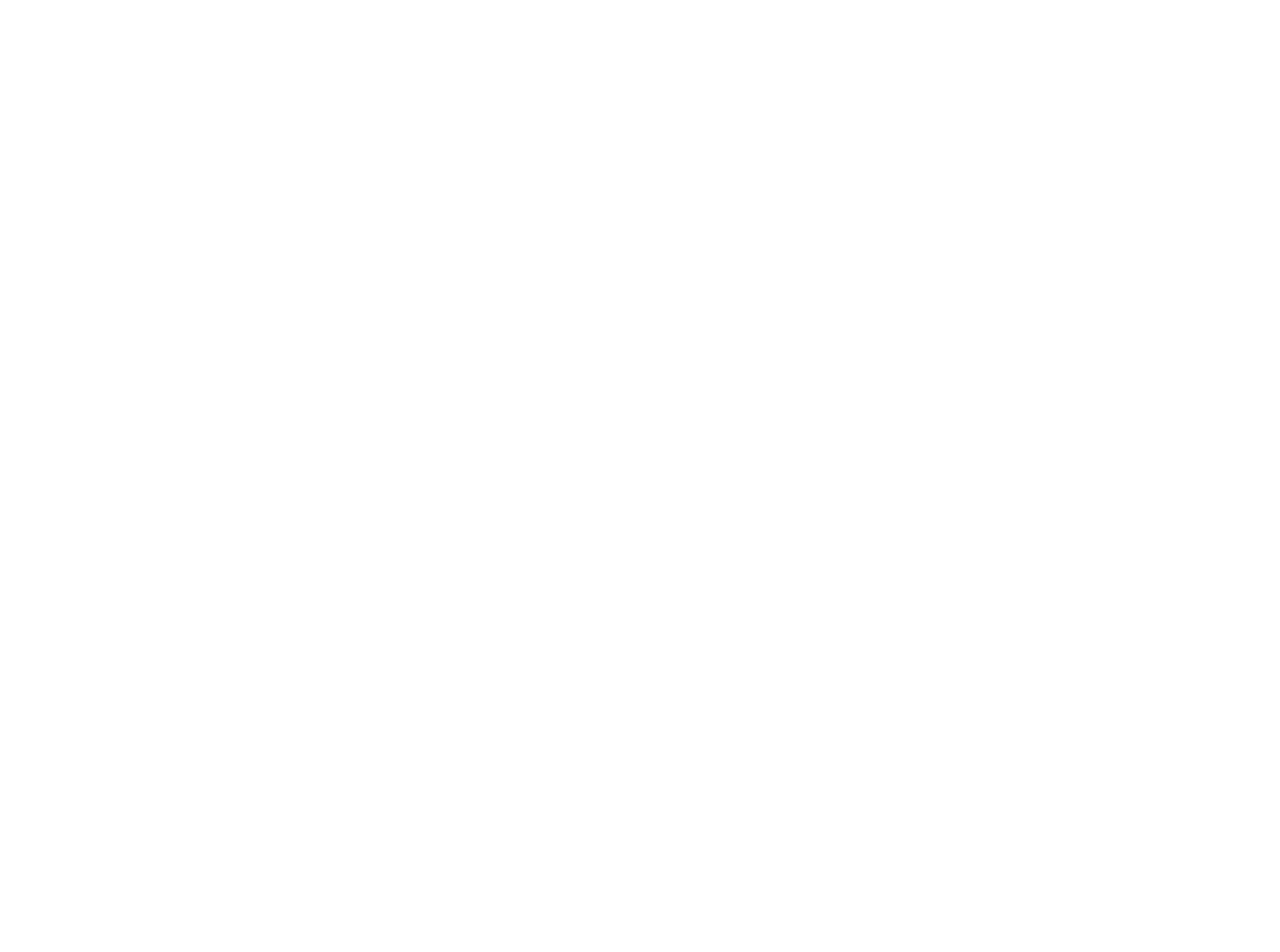
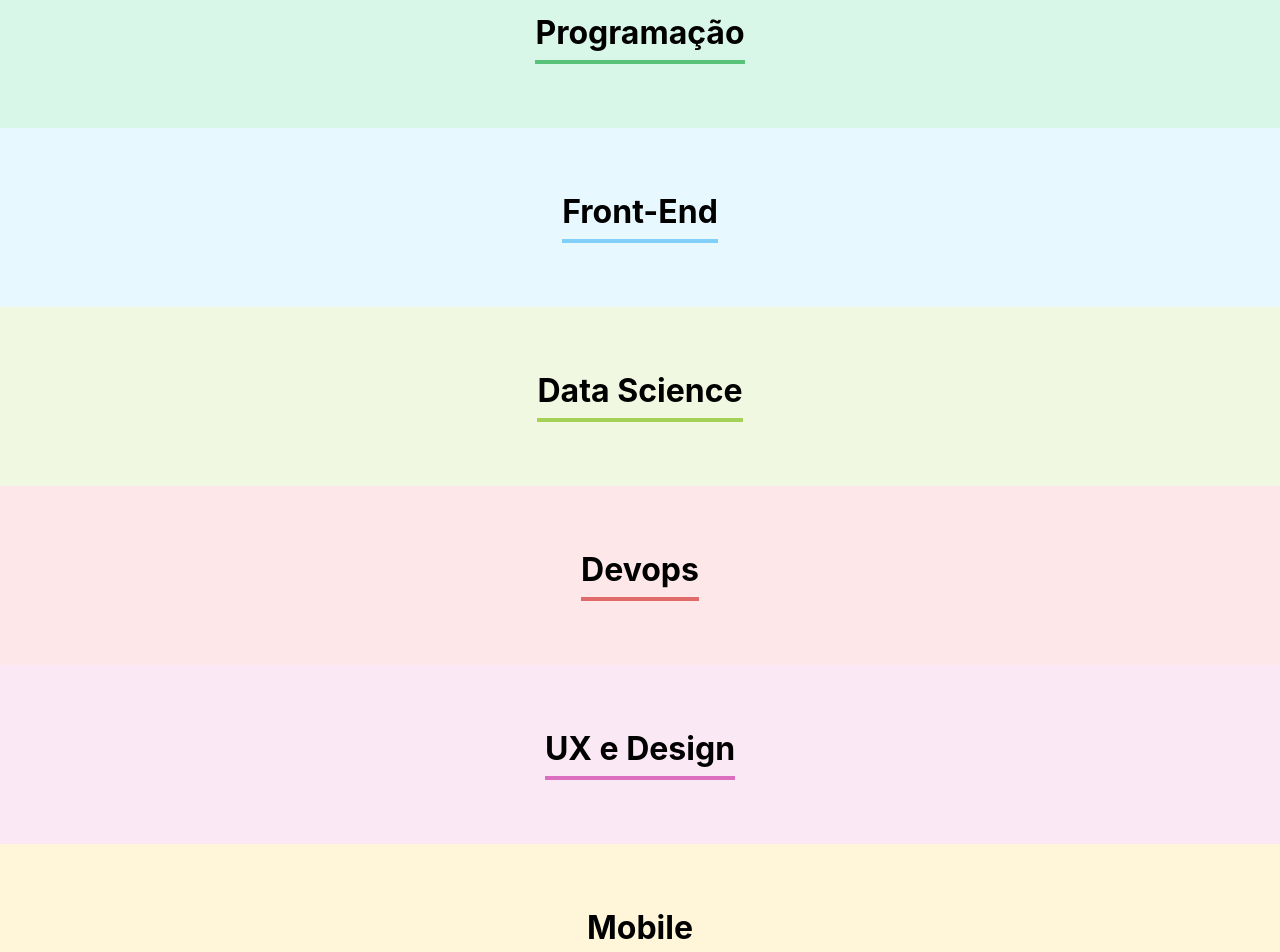
Before and after one commit to bruic87/organo, a React (Create React App) app: page / in a window 1280 px wide. Shown: the part 1520-2472 px from the top of the page. Before the commit the page ends 1469 px from the top, so only its background shows below. Built offline with nearby package versions, Linux system fonts and the light colour scheme.

Commit message:
'commit da aula 4 pt 1: uso de props e map'

```diff
--- a/src/App.js
+++ b/src/App.js
@@ -1,8 +1,53 @@
 import { useState } from 'react';
 import Banner from './componentes/Banner/Banner';
 import Formulario from './componentes/Formulario';
+import Time from './componentes/Time';
 
 function App() {
+
+  const times = [
+    {
+      nome: 'Programação',
+      corPrimaria: '#d9f7e9',
+      corSecundaria: '#57c278',
+    },
+
+    {
+      nome: 'Front-End',
+      corPrimaria: '#e8f8ff',
+      corSecundaria: '#82cffa',
+    },
+
+    {
+      nome: 'Data Science',
+      corPrimaria: '#f0f8e2',
+      corSecundaria: '#a6d157',
+    },
+
+    {
+      nome: 'Devops',
+      corPrimaria: '#fde7e8',
+      corSecundaria: '#e06b69',
+    },
+
+    {
+      nome: 'UX e Design',
+      corPrimaria: '#fae9f5',
+      corSecundaria: '#db6ebf',
+    },
+
+    {
+      nome: 'Mobile',
+      corPrimaria: '#fff5d9',
+      corSecundaria: '#ffba05',
+    },
+
+    {
+      nome: 'Inovação e Gestão',
+      corPrimaria: '#ffeedf',
+      corSecundaria: '#ff8a29',
+    }
+  ]
 
   const [colaboradores, setColaboradores] = useState([])
 
@@ -15,6 +60,9 @@ function App() {
     <div className="App">
       <Banner />
       <Formulario aoColaboradorCadastrado={colaborador => aoNovoColaboradorAdicionado(colaborador)} />
+
+      {times.map(time => <Time key={time.nome} nome = {time.nome} corPrimaria={time.corPrimaria} corSecundaria={time.corSecundaria}/>)}
+
     </div>
   );
 }
--- /dev/null
+++ b/src/componentes/Time/index.js
@@ -0,0 +1,12 @@
+import './time.css'
+
+const Time = (props) => {
+    return (
+
+        <section className='time' style={{backgroundColor: props.corPrimaria}} >
+            <h3 style={{borderColor: props.corSecundaria}} >{props.nome}</h3>
+        </section>
+    )
+}
+
+export default Time
--- /dev/null
+++ b/src/componentes/Time/time.css
@@ -0,0 +1,11 @@
+.time {
+    text-align: center;
+    padding: 32px;
+}
+
+.time h3 {
+    font-size: 32px;
+    border-bottom: 4px solid;
+    display: inline-block;
+    padding-bottom: 8px;
+}
```
